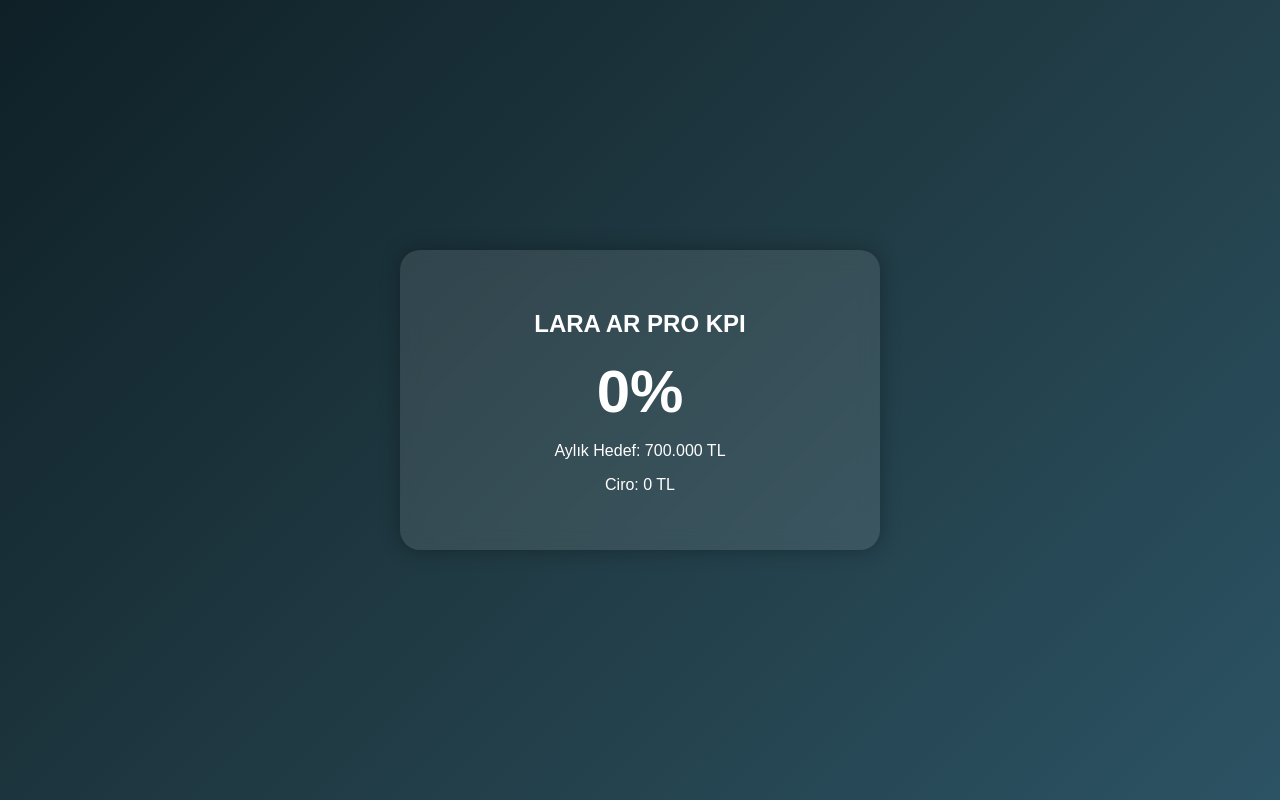
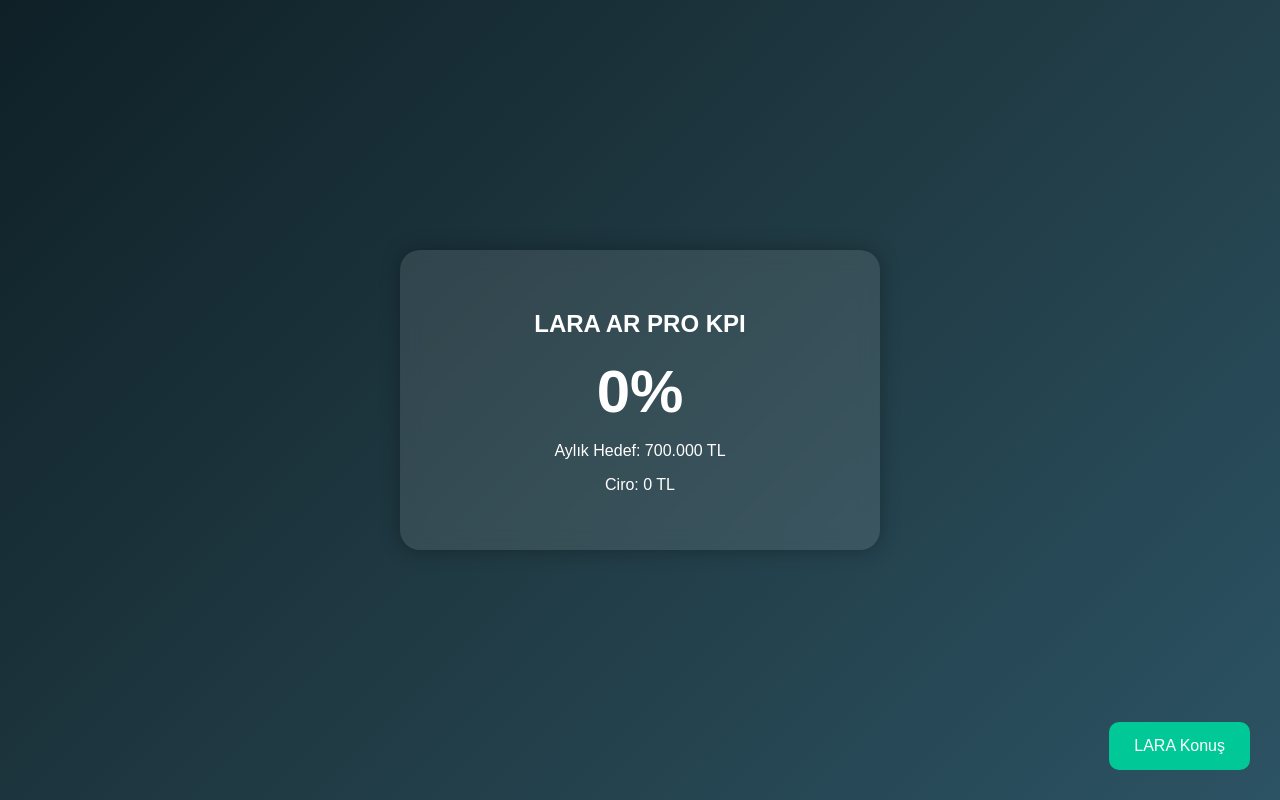
Before and after one commit to Oguz2011/lara-ar-pro1, a plain HTML site: page index.html in a window 1280 px wide. Drawn offline with Linux system fonts and the light colour scheme; no server answers.

Commit message:
Update index.html

```diff
--- a/index.html
+++ b/index.html
@@ -36,6 +36,30 @@ body {
 </style>
 </head>
 <body>
+<button onclick="konus()" style="
+position:fixed;
+bottom:30px;
+right:30px;
+padding:15px 25px;
+background:#00c896;
+color:white;
+border:none;
+border-radius:10px;
+font-size:16px;
+cursor:pointer;">
+LARA Konuş
+</button>
+
+<script>
+function konus(){
+    let oran = document.getElementById("percent").innerText;
+    let msg = new SpeechSynthesisUtterance(
+        "Bugünkü hedef gerçekleşme oranı " + oran + ". Satış temposunu artırmalısın."
+    );
+    msg.lang = "tr-TR";
+    speechSynthesis.speak(msg);
+}
+</script>
 
 <div class="card">
     <h2>LARA AR PRO KPI</h2>
```
